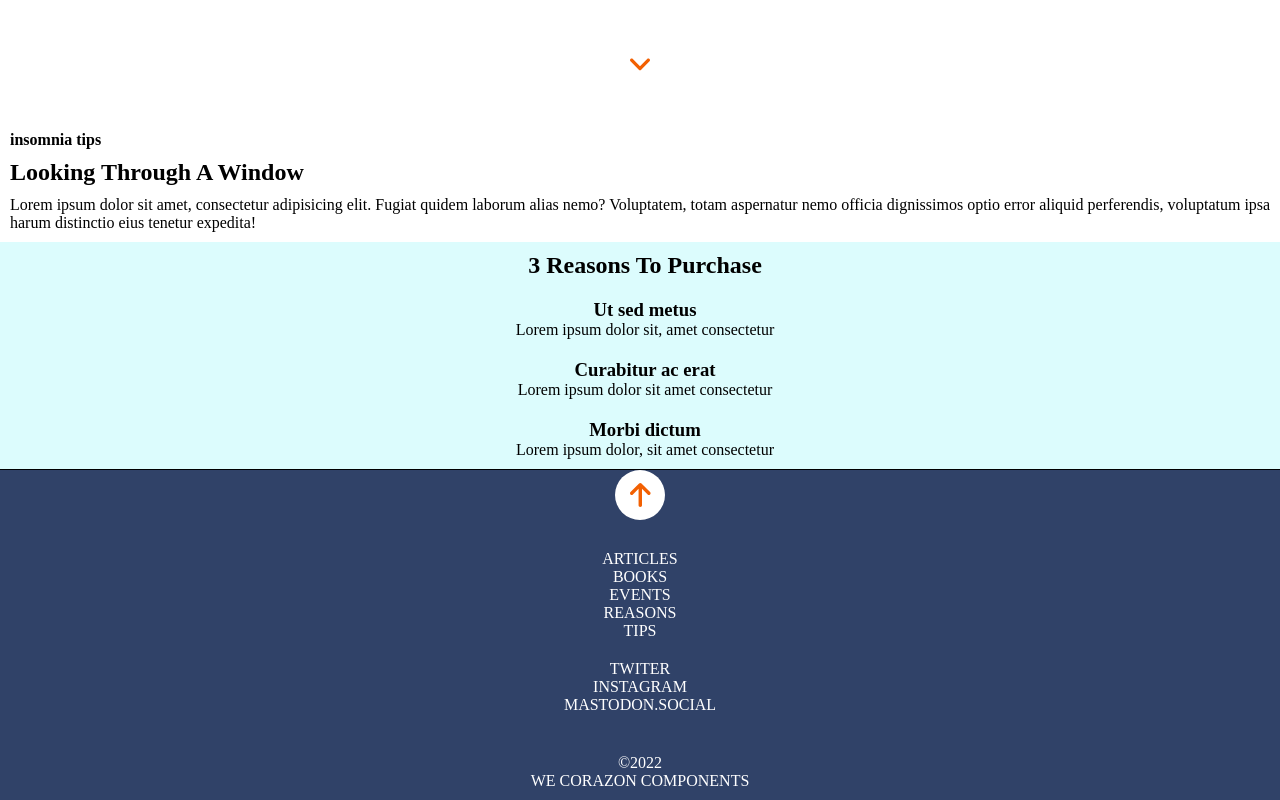
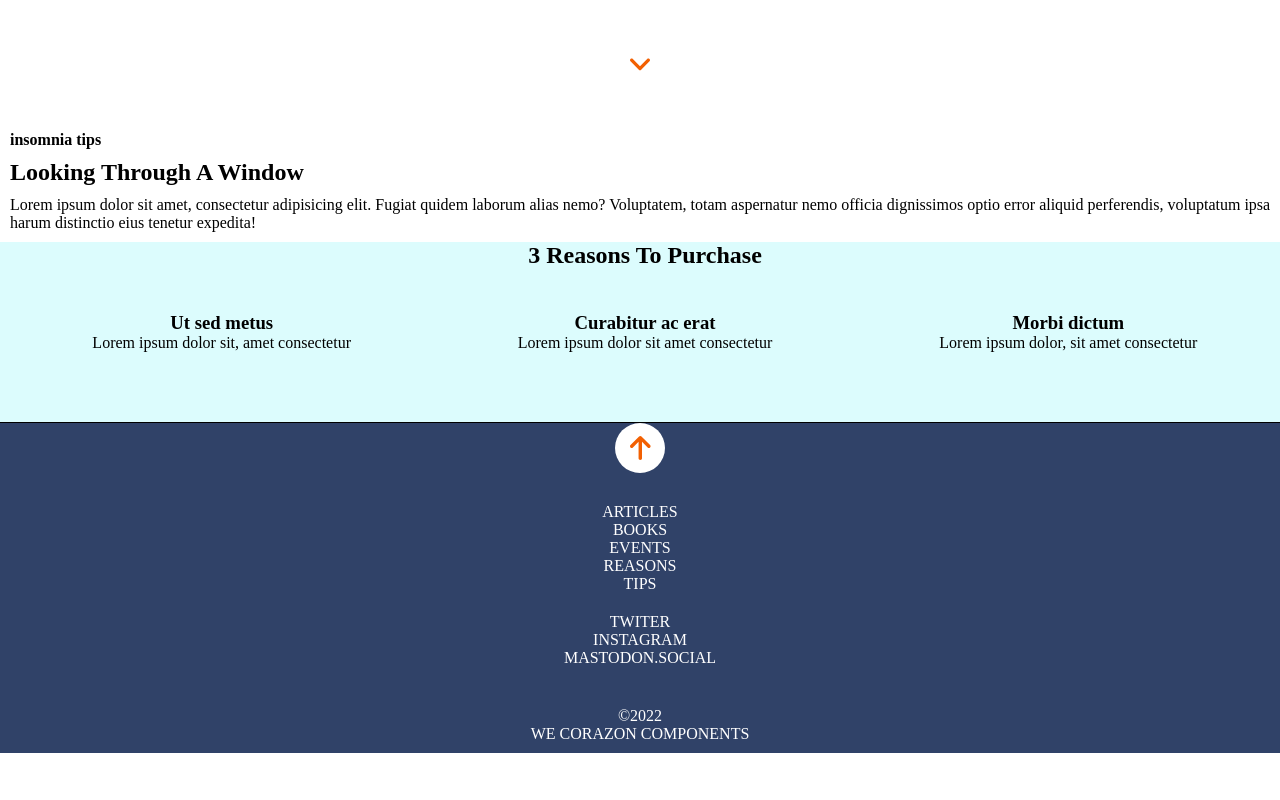
Before and after one commit to Adalab/modulo-1-evaluacion-final-Aroamolomogui, a website built with Vite: page src/index.html in a window 1280 px wide. Shown: the part 679-1479 px from the top of the page. After the commit the page ends 1432 px from the top, so only its background shows below. Built offline with nearby package versions, Linux system fonts and the light colour scheme; files whose address does not match are found by name.

Commit message:
add change mediaquerie and grid dayana

```diff
--- a/src/partials/postreassons.html
+++ b/src/partials/postreassons.html
@@ -1,5 +1,5 @@
 <section class="articles">
-  <article class="articles_post">
+  <article class="articles_post-title">
     <h2>3 Reasons To Purchase</h2>
   </article>
   <article class="articles_post">
--- a/src/scss/layout/_postreassons.scss
+++ b/src/scss/layout/_postreassons.scss
@@ -4,9 +4,18 @@
   display: grid;
   grid-template-columns: 1fr;
   text-align: center;
+  @media screen and (width >768px) {
+    grid-template-rows: 1fr 1fr 1fr;
+    grid-template-columns: 1fr 1fr 1fr;
+  }
 
   &_post {
     padding-top: 10px;
     padding-bottom: 10px;
+    &-title {
+      @media screen and (width>768px) {
+        grid-column: span 3;
+      }
+    }
   }
 }
```
